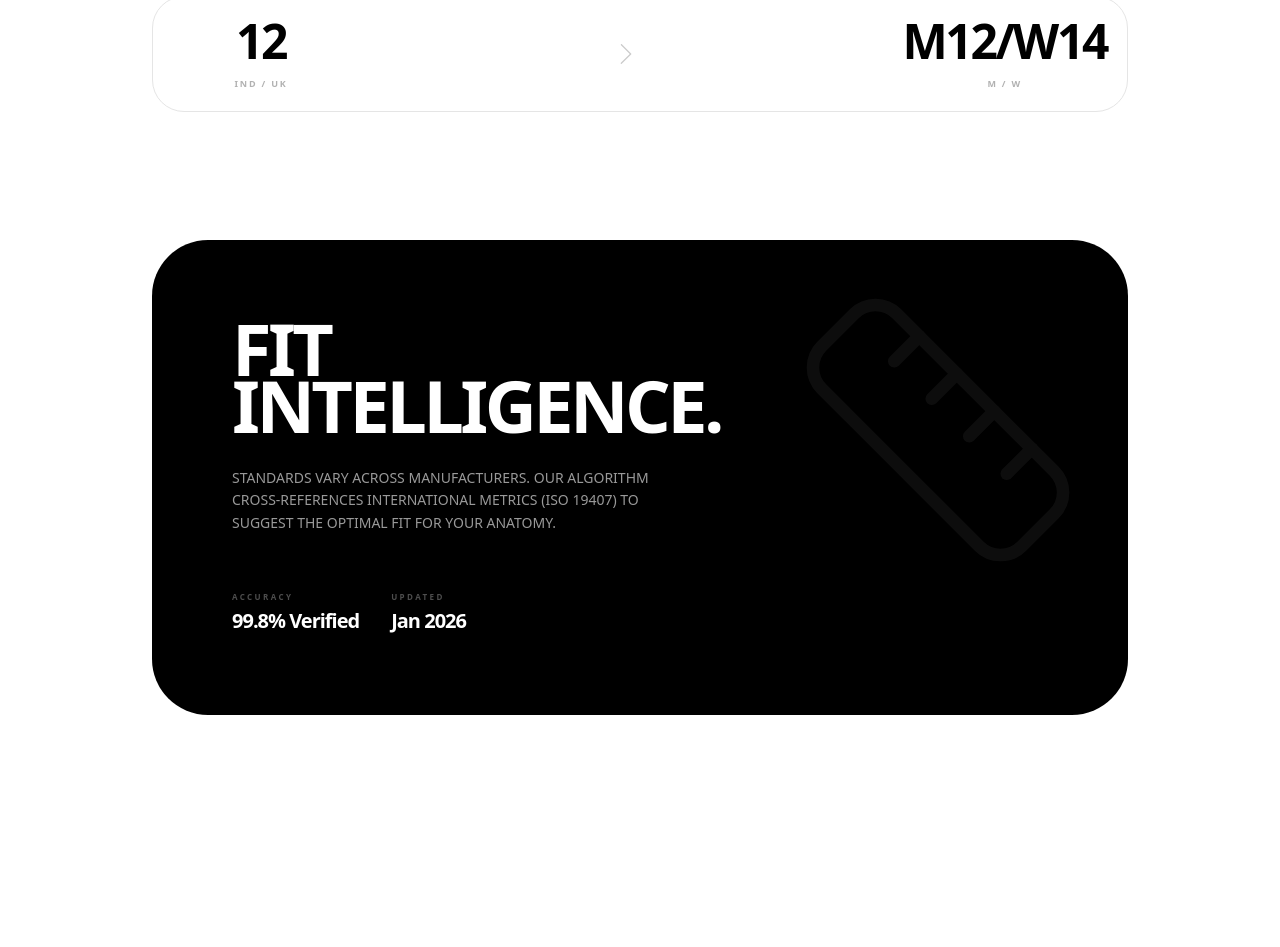
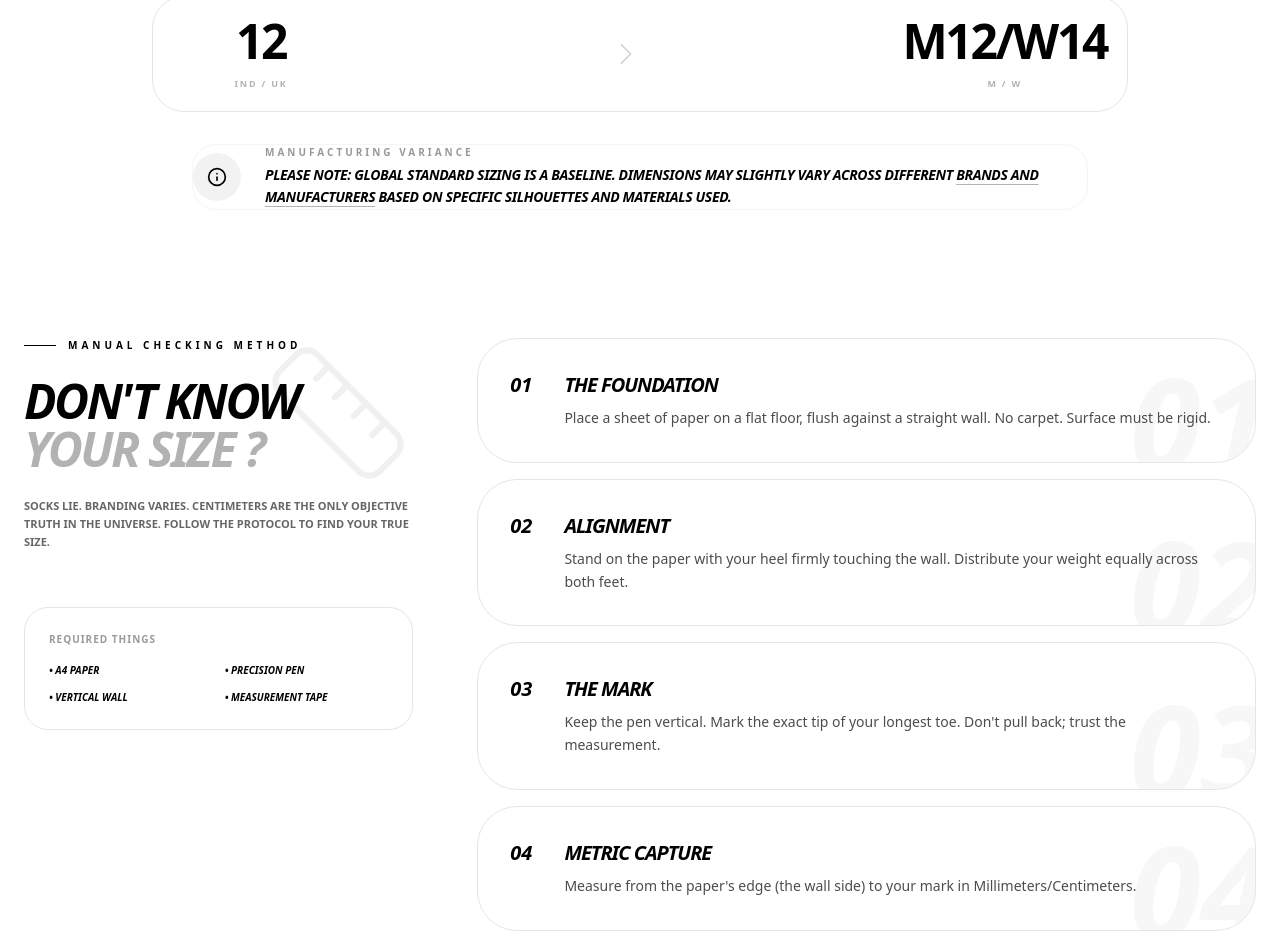
Before and after one commit to FashionFriday-tech/platform, a Next.js app: page /help/size-guide in a window 1280 px wide. Shown: the part 1850-2797 px from the top of the page. Before the commit the page ends 2693 px from the top, so only its background shows below. Built offline with nearby package versions, Linux system fonts and the light colour scheme.

Commit message:
feat(size-guide): enhance size guide UI and add manual measurement section
- Refined sticky HUD behavior and z-index handling
- Updated footer protocol to manufacturing variance notice
- Added step-by-step manual footwear measurement guide
- Improved spacing, hierarchy, and interaction consistency

```diff
--- a/src/app/(marketing)/help/size-guide/page.tsx
+++ b/src/app/(marketing)/help/size-guide/page.tsx
@@ -91,7 +91,7 @@ export default function SizeGuidePage() {
 
       <section className="max-w-5xl mx-auto px-6 relative">
         {/* 3. THE FIXED STICKY HUD */}
-        <div className="sticky top-20 z-50 mb-20" ref={pickerRef}>
+        <div className="sticky top-20 z-40 mb-20" ref={pickerRef}>
           <div className="bg-foreground text-background rounded-[2.5rem] shadow-[0_30px_100px_-20px_rgba(0,0,0,0.7)]">
             <div className="flex items-center relative">
               {/* FROM BUTTON */}
@@ -222,34 +222,27 @@ export default function SizeGuidePage() {
         </div>
 
         {/* 5. FOOTER PROTOCOL */}
-        <div className="mt-32 p-12 md:p-20 rounded-[3.5rem] bg-foreground text-background relative overflow-hidden group">
-          <div className="absolute top-0 right-0 p-10 opacity-5 group-hover:scale-110 transition-transform duration-700">
-            <Ruler size={300} strokeWidth={1} />
-          </div>
-          <div className="relative z-10 max-w-2xl space-y-8">
-            <h2 className="text-5xl md:text-7xl font-black uppercase leading-[0.8] tracking-tighter">
-              Fit <br /> Intelligence.
-            </h2>
-            <p className="text-sm font-medium uppercase leading-relaxed opacity-60 max-w-md">
-              Standards vary across manufacturers. Our algorithm
-              cross-references international metrics (ISO 19407) to suggest the
-              optimal fit for your anatomy.
-            </p>
-            <div className="flex flex-wrap gap-8 pt-6">
-              <div className="space-y-1">
-                <p className="text-[8px] font-black uppercase tracking-[0.3em] opacity-30">
-                  Accuracy
-                </p>
-                <p className="text-xl font-bold tracking-tighter">
-                  99.8% Verified
-                </p>
-              </div>
-              <div className="space-y-1">
-                <p className="text-[8px] font-black uppercase tracking-[0.3em] opacity-30">
-                  Updated
-                </p>
-                <p className="text-xl font-bold tracking-tighter">Jan 2026</p>
-              </div>
+        <div className="mt-8 mb-16 max-w-4xl mx-auto">
+          <div className="bg-muted/5 border border-border/40 rounded-3xl flex flex-col md:flex-row items-center gap-6 group hover:border-brand/50 transition-colors duration-500">
+            <div className="h-12 w-12 rounded-full bg-foreground/5 flex items-center justify-center shrink-0 group-hover:bg-brand/10 transition-colors">
+              <Info
+                size={20}
+                className="text-foreground group-hover:text-brand transition-colors"
+              />
+            </div>
+
+            <div className="space-y-1 text-center md:text-left">
+              <h4 className="text-[10px] font-black uppercase tracking-[0.3em] opacity-40">
+                Manufacturing Variance
+              </h4>
+              <p className="text-xs md:text-sm font-bold uppercase italic leading-relaxed tracking-tight">
+                Please note: Global standard sizing is a baseline. Dimensions
+                may slightly vary across different{" "}
+                <span className="text-brand underline underline-offset-4 decoration-brand/30">
+                  brands and manufacturers
+                </span>{" "}
+                based on specific silhouettes and materials used.
+              </p>
             </div>
           </div>
         </div>
@@ -262,6 +255,123 @@ export default function SizeGuidePage() {
           onClick={() => setActivePicker(null)}
         />
       )}
+
+      {/* 6. ANATOMICAL CALIBRATION (THE GUIDE) */}
+      {activeCat === "footwear" && (
+        <section id="manual-size-mesure" className="mt-32 px-6">
+          <div className="flex flex-col md:flex-row gap-16 items-start">
+            {/* LEFT: THE MANIFESTO */}
+            <div className="md:w-1/3 md:sticky top-32">
+              <div className="space-y-6">
+                <div className="relative flex items-center gap-3 text-brand">
+                  <div className="h-[1px] w-8 bg-brand" />
+                  <span className="text-[10px] font-black uppercase tracking-[0.4em]">
+                    Manual Checking Method
+                  </span>
+
+                  <div className="absolute top-0 right-0  opacity-6 group-hover:scale-110 transition-transform duration-700">
+                    <Ruler size={150} strokeWidth={1} />
+                  </div>
+                </div>
+                <h2 className="text-5xl font-black uppercase italic tracking-tighter leading-none">
+                  Don't Know <br />{" "}
+                  <span className="text-foreground/30">Your Size ?</span>
+                </h2>
+                <p className="text-[11px] font-bold uppercase leading-relaxed opacity-60">
+                  Socks lie. Branding varies. Centimeters are the only objective
+                  truth in the universe. Follow the protocol to find your true
+                  Size.
+                </p>
+
+                <div className="pt-8 space-y-4">
+                  <div className="p-6 border border-border rounded-3xl bg-muted/5">
+                    <h4 className="text-[10px] font-black uppercase tracking-widest mb-4 opacity-40">
+                      Required Things
+                    </h4>
+                    <ul className="grid grid-cols-2 gap-3 text-[10px] font-black uppercase italic">
+                      <li>• A4 Paper</li>
+                      <li>• Precision Pen</li>
+                      <li>• Vertical Wall</li>
+                      <li>• measurement tape</li>
+                    </ul>
+                  </div>
+                </div>
+              </div>
+            </div>
+
+            {/* RIGHT: THE STEPS */}
+            <div className="md:w-2/3 space-y-4">
+              {[
+                {
+                  step: "01",
+                  title: "The Foundation",
+                  desc:
+                    "Place a sheet of paper on a flat floor, flush against a straight wall. No carpet. Surface must be rigid.",
+                },
+                {
+                  step: "02",
+                  title: "Alignment",
+                  desc:
+                    "Stand on the paper with your heel firmly touching the wall. Distribute your weight equally across both feet.",
+                },
+                {
+                  step: "03",
+                  title: "The Mark",
+                  desc:
+                    "Keep the pen vertical. Mark the exact tip of your longest toe. Don't pull back; trust the measurement.",
+                },
+                {
+                  step: "04",
+                  title: "Metric Capture",
+                  desc:
+                    "Measure from the paper's edge (the wall side) to your mark in Millimeters/Centimeters.",
+                },
+              ].map((item, idx) => (
+                <div
+                  key={idx}
+                  className="group relative bg-muted/10 border border-border p-8 rounded-[2.5rem] hover:bg-foreground hover:text-background transition-all duration-500 overflow-hidden"
+                >
+                  <span className="absolute -right-4 -bottom-6 text-9xl font-black italic opacity-[0.03] group-hover:opacity-10 transition-opacity">
+                    {item.step}
+                  </span>
+                  <div className="relative z-10 flex gap-8 items-start">
+                    <span className="text-brand font-black italic text-xl">
+                      {item.step}
+                    </span>
+                    <div className="space-y-2">
+                      <h3 className="text-xl font-black uppercase italic tracking-tighter">
+                        {item.title}
+                      </h3>
+                      <p className="text-sm font-medium leading-relaxed opacity-70 group-hover:opacity-90">
+                        {item.desc}
+                      </p>
+                    </div>
+                  </div>
+                </div>
+              ))}
+
+              {/* FINAL ADVICE CARD */}
+              <div className="mt-8 p-10 bg-foreground text-background rounded-[2.5rem]">
+                <div className="flex items-start gap-6">
+                  <div className="p-3 bg-foreground text-background rounded-full">
+                    <Info size={20} />
+                  </div>
+                  <div className="space-y-3">
+                    <h3 className="text-xl font-black uppercase italic tracking-tighter">
+                      The Asymmetry Rule
+                    </h3>
+                    <p className="text-xs font-bold uppercase leading-tight opacity-80">
+                      Humans are asymmetrical disasters. Always measure both
+                      feet and use the larger result. If you land between sizes,
+                      size up. Tight shoes ruin lives.
+                    </p>
+                  </div>
+                </div>
+              </div>
+            </div>
+          </div>
+        </section>
+      )}
     </div>
   );
 }
```
